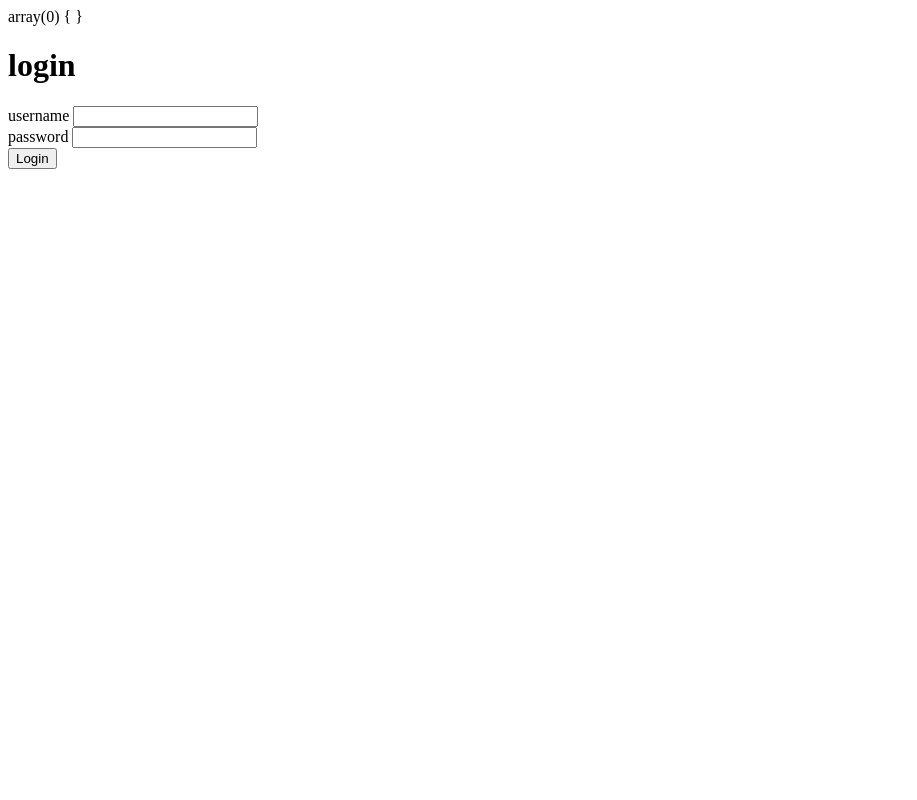
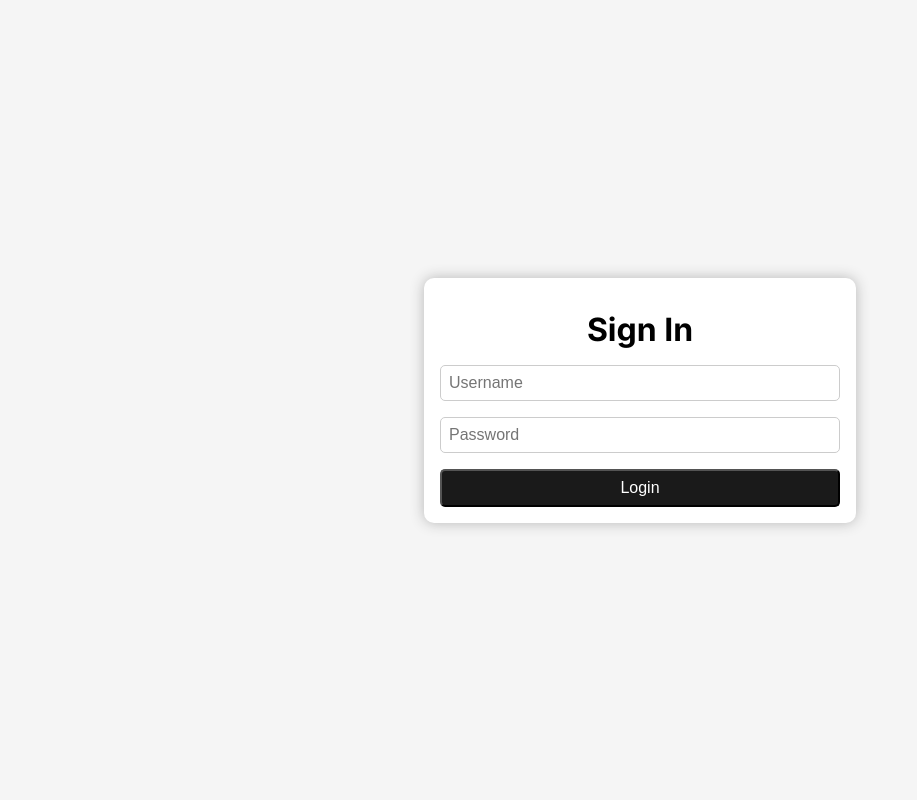
Before and after one commit to abdsha777/invoice-system, a PHP site: page /invoice-system/login.php in a window 1280 px wide. Shown: the whole page, without its empty margins (0-917 px from the left). Run offline with PHP 8.4, Linux system fonts and the light colour scheme.

Commit message:
login page

```diff
--- /dev/null
+++ b/css/index.css
@@ -0,0 +1,8 @@
+@import url('https://fonts.googleapis.com/css2?family=Inter:wght@100..900&display=swap');
+
+body{
+    margin: 0;
+    padding: 0;
+    box-sizing: border-box;
+    font-family: 'Inter';
+}
--- /dev/null
+++ b/css/login.css
@@ -0,0 +1,60 @@
+.login-wrapper{
+    display: flex;
+    justify-content: center;
+    align-items: center;
+    height: 100vh;
+    background-color: whitesmoke;
+}
+
+.login-box{
+    background-color: white;
+    padding: 16px;
+    width: 400px;
+    box-shadow: 0px 0px 14px #b6b6b6;
+    border-radius: 10px;
+}
+
+.login-box h1{
+    margin: 16px;
+    text-align: center;
+}
+
+.login-form{
+    display: flex;
+    flex-direction: column;
+    gap: 16px;
+}
+
+.form-field{
+    width: 100%;
+    display: flex;
+}
+
+.form-field input{
+    width: 100%;
+    padding: 8px;
+    font-size: 16px;
+    border-radius: 5px;
+    border: 1px solid rgb(204, 204, 204);
+    transition: 400ms border;
+}
+
+.form-field input:focus{
+    border: 1px solid black;
+    outline: 0;
+}
+
+
+.login-form button{
+    background-color: rgb(26, 26, 26);
+    color: white;
+    border-radius: 5px;
+    padding: 8px;
+    font-size: 16px;
+    transition: .4s all linear;
+}
+.login-form button:hover{
+    transform: translateY(-2px);
+    background-color: rgb(47, 47, 47);
+    box-shadow: 0px 0px 8px 0px #9c9c9c;
+}
--- a/index.php
+++ b/index.php
@@ -1,3 +1,8 @@
+<?php
+    session_start();
+    include './util/checkLogin.php';
+?>
+
 <!DOCTYPE html>
 <html lang="en">
 
--- a/login.php
+++ b/login.php
@@ -5,13 +5,14 @@
     <meta charset="UTF-8">
     <meta name="viewport" content="width=device-width, initial-scale=1.0">
     <title>Login</title>
+    <link rel="stylesheet" href="./css/index.css">
+    <link rel="stylesheet" href="./css/login.css">
 </head>
 
 <body>
     <?php
     include './connect.php';
     session_start();
-    var_dump($_SESSION);
     if ($_SERVER['REQUEST_METHOD'] == "POST") {
         $username = $_POST['username'];
         $password = $_POST['password'];
@@ -24,16 +25,18 @@
             $n = mysqli_num_rows($result);
             if ($n == 0) {
                 $dexist = true;
-                echo("User does not exist");
+                echo ("User does not exist");
             } else {
                 $arr = mysqli_fetch_assoc($result);
                 if (password_verify($pass, $arr['password'])) {
-                    $_SESSION['name'] = $arr['name'];
+                    $_SESSION['name'] = $arr['employee_name'];
                     $_SESSION['email'] = $arr['email'];
-                    $_SESSION['business_id '] = $arr['business_id'] ;
+                    $_SESSION['business_id '] = $arr['business_id'];
                     $_SESSION['username'] = $arr['username'];
                     $_SESSION['loggedin'] = true;
-                    // header("location: index.php");
+                    echo ("die");
+                    header("Location: index.php");
+                    exit;
                 } else {
                     $passwrong = true;
                 }
@@ -42,18 +45,24 @@
     }
     ?>
 
-    <h1>login</h1>
-    <form action="" method="post">
-        <div>
-            <label for="username">username</label>
-            <input type="text" name="username" id="username" required>
+    <div class="login-wrapper">
+        <div class="login-box">
+
+            <h1>Sign In</h1>
+            <form action="" method="post" class="login-form">
+                <div class="form-field">
+                    <!-- <label for="username">username</label> -->
+                    <input type="text" name="username" id="username" placeholder="Username" required>
+                </div>
+                <div class="form-field">
+                    <!-- <label for="password">password</label> -->
+                    <input type="text" name="password" id="password" placeholder="Password" required>
+                </div>
+                <button type="submit">Login</button>
+            </form>
         </div>
-        <div>
-            <label for="password">password</label>
-            <input type="text" name="password" id="password" required>
-        </div>
-        <button type="submit">Login</button>
-    </form>
+    </div>
+
 </body>
 
 </html>
--- /dev/null
+++ b/util/checkLogin.php
@@ -0,0 +1,6 @@
+<?php
+    if(!isset($_SESSION['loggedin'])){
+        header("location: login.php");
+    }
+
+?>
```
